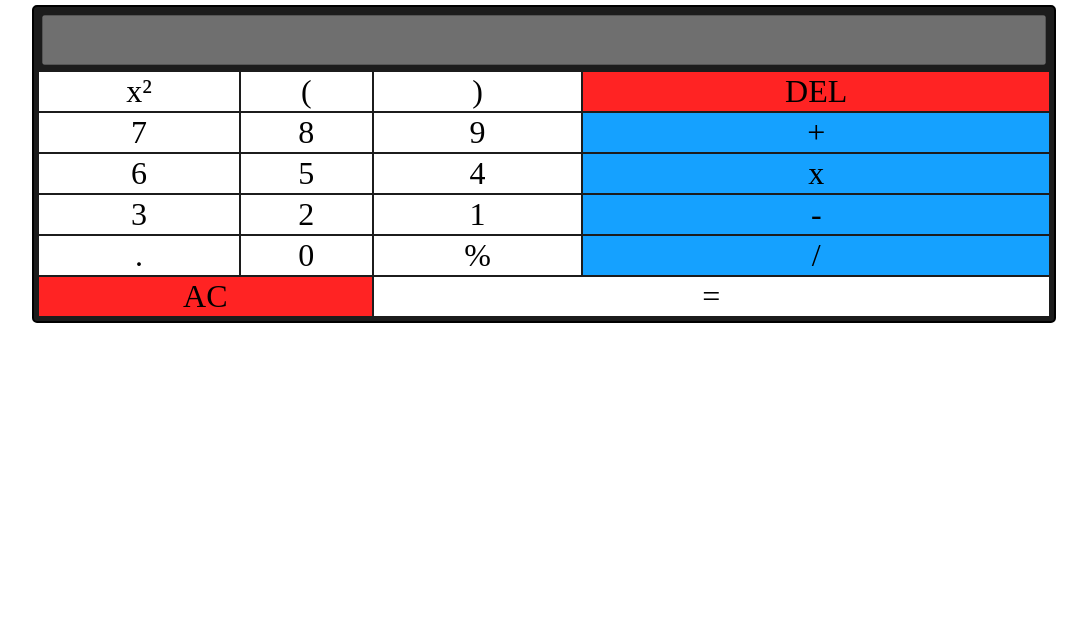
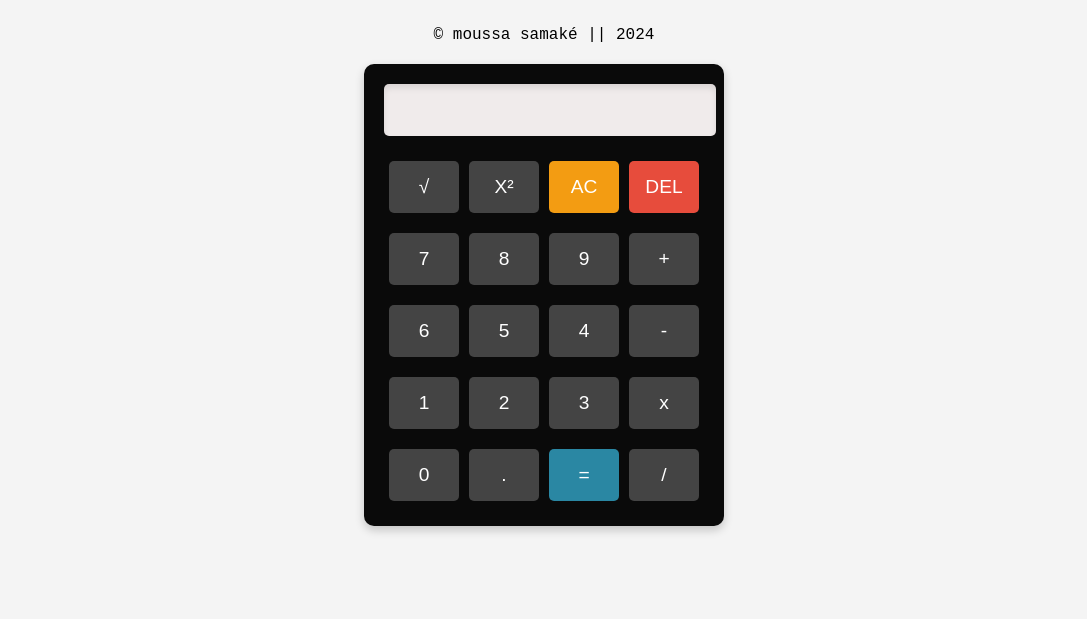
Before and after one commit to Smkboy123/Calculator_table, a plain HTML site: page index.html in a window 1280 px wide. Shown: the part 181-800 px from the top of the page, without its empty margins (96-1183 px from the left). Drawn offline with Linux system fonts and the light colour scheme.

Commit message:
Add files via upload
Ajout d'une nouvelle calculatrice moderne

```diff
--- a/index.html
+++ b/index.html
@@ -1,92 +1,51 @@
 <!DOCTYPE html>
-<html lang="en">
-<head>
-    <meta charset="UTF-8">
-    <meta http-equiv="X-UA-Compatible" content="IE=edge">
-    <meta name="viewport" content="width=device-width, initial-scale=1.0">
+<html lang="fr">
+  <head>
+    <meta charset="UTF-8" />
+    <meta name="viewport" content="width=device-width, initial-scale=1.0" />
     <title>Calculator</title>
-    <style>
-        body{
-            margin:10%;
-        }
-        div{
-            border: solid 2px rgb(0, 0, 0);
-            display: grid;
-            margin:auto;
-            border-radius: 5px;
-            padding: 3px;
-            background: rgba(0, 0, 0, 0.89);
-        }
-        td:hover{
-        				background:rgb(199, 199, 199);
-        				transition:0.1s;
-        }
-
-        tr{
-           background: rgb(255, 255, 255);
-           text-align: center;
-            border: solid 5px rgb(0, 0, 0);
-            font-size: 2rem;
-        }
-        input{
-            height: 50px;
-            font-size: 2.5rem;
-            font-family: Verdana, Geneva, Tahoma, sans-serif;
-            margin: 5px;
-            color: white;
-            text-align: right;
-
-        }
-       .droite{
-        background: rgb(21, 161, 255);
-       }
-       .ac{
-        background: rgba(255, 2, 2, 0.868);
-       }
-    </style>
- </head>
-<body>
-    <h1>Calculatrice</h1>
-    <div class="Contener">
-        <input type="button" id="buton" disabled>
-        <table>
-            <tr>
-                <td onclick="buton.value*=buton.value">x²</td>
-                <td onclick="buton.value+='('">(</td>
-                <td onclick="buton.value+=')'">)</td>
-                <td class="ac" onclick="buton.value=''">DEL</td>
-            </tr>
-            <tr>
-                <td onclick="buton.value+=7">7</td>
-                <td onclick="buton.value+=8">8</td>
-                <td onclick="buton.value+=9">9</td>
-                <td class="droite" onclick="buton.value+='+'">+</td>
-
-            </tr>
-            <tr>
-                <td id="six" onclick="buton.value+=6">6</td>
-                <td onclick="buton.value+=5">5</td>
-                <td name="qtre" onclick="buton.value+=4">4</td>
-                <td class="droite" onclick="buton.value+='*'">x</td>
-            </tr>
-            <tr>
-                <td onclick="buton.value+=3">3</td>
-                <td onclick="buton.value+=2">2</td>
-                <td onclick="buton.value+=1">1</td>
-                <td class="droite" onclick="buton.value+='-'">-</td>
-            </tr>
-            <tr>
-                <td onclick="buton.value+='.'">.</td>
-                <td onclick="buton.value+=0">0</td>
-                <td onclick="buton.value/=100">%</td>
-                <td class="droite" onclick="buton.value+='/'">/</td>
-            </tr>
-            <tr>
-                <td class="ac" onclick="buton.value=''" colspan="2">AC</td>
-                <td colspan="2" onclick="buton.value=eval(buton.value)">=</td>
-            </tr>
-        </table>
+    <link rel="stylesheet" href="style.css" />
+  </head>
+  <body>
+    <div id="container">
+      <h1>Calculatrice</h1>
+      <p>&copy; moussa samaké || 2024</p>
+      <div id="calc_body">
+        <input type="text" disabled id="affiche" />
+        <div class="buttons">
+          <div class="row">
+            <button onclick="racine()">√</button>
+            <button onclick="carre('X²')">X²</button>
+            <button onclick="effacer()" class="ac">AC</button>
+            <button onclick="supprimer()" class="del">DEL</button>
+          </div>
+          <div class="row">
+            <button onclick="ajoutValeur(7)">7</button>
+            <button onclick="ajoutValeur(8)">8</button>
+            <button onclick="ajoutValeur(9)">9</button>
+            <button onclick="ajoutValeur('+')">+</button>
+          </div>
+          <div class="row">
+            <button onclick="ajoutValeur(6)">6</button>
+            <button onclick="ajoutValeur(5)">5</button>
+            <button onclick="ajoutValeur(4)">4</button>
+            <button onclick="ajoutValeur('-')">-</button>
+          </div>
+          <div class="row">
+            <button onclick="ajoutValeur(1)">1</button>
+            <button onclick="ajoutValeur(2)">2</button>
+            <button onclick="ajoutValeur(3)">3</button>
+            <button onclick="ajoutValeur('*')">x</button>
+          </div>
+          <div class="row">
+            <button onclick="ajoutValeur(0)">0</button>
+            <button onclick="ajoutValeur('.')">.</button>
+            <button onclick="calcul()" class="egual">=</button>
+            <button onclick="ajoutValeur('/')">/</button>
+          </div>
+        </div>
+      </div>
     </div>
-
-</body>
+    <script src="script.js"></script>
+  </body>
 </html>
--- /dev/null
+++ b/script.js
@@ -0,0 +1,27 @@
+const input = document.getElementById('affiche');
+
+function ajoutValeur(value) {
+    input.value += value;
+}
+
+function effacer() {
+    input.value = '';
+}
+
+function supprimer() {
+    input.value = input.value.slice(0,-1)
+}
+function carre(value){
+    input.value*=input.value;
+}
+function racine(value){
+    input.value= Math.sqrt(input.value);
+}
+
+function calcul() {
+    try {
+        input.value = eval(input.value);
+    } catch (error) {
+        input.value = 'Erreur';
+    }
+}
--- /dev/null
+++ b/style.css
@@ -0,0 +1,98 @@
+body {
+  font-family: "Courier New", Courier, monospace;
+  display: flex;
+  justify-content: center;
+  align-items: center;
+  height: 100vh;
+  margin: 0;
+  background-color: #f4f4f4;
+}
+
+#container {
+  display: flex;
+  flex-direction: column;
+  justify-content: center;
+  align-items: center;
+}
+
+h1 {
+  color: #333;
+  font-size: 2.5em;
+}
+p {
+  margin-bottom: 20px;
+}
+
+#calc_body {
+  width: 320px;
+  background-color: #0a0a0a;
+  padding: 20px;
+  border-radius: 10px;
+  box-shadow: 0px 4px 10px rgba(0, 0, 0, 0.2);
+}
+
+input#affiche {
+  width: 100%;
+  height: 50px;
+  margin-bottom: 20px;
+  border: none;
+  border-radius: 5px;
+  background-color: #f0ebeb;
+  color: #000000;
+  font-size: 2.2rem;
+  text-align: right;
+  padding-right: 10px;
+  font-weight: bold;
+  box-shadow: inset 0px 4px 6px rgba(0, 0, 0, 0.1);
+}
+
+.buttons {
+  display: flex;
+  flex-direction: column;
+  gap: 10px;
+}
+
+.row {
+  display: flex;
+  justify-content: space-between;
+}
+
+button {
+  flex: 1;
+  padding: 15px;
+  margin: 5px;
+  font-size: 1.2rem;
+  border: none;
+  border-radius: 5px;
+  background-color: #444;
+  color: white;
+  cursor: pointer;
+  transition: background-color 0.2s ease;
+}
+
+/* Bouton AC */
+.ac {
+  background-color: #f39c12;
+}
+
+/* Bouton DEL */
+.del {
+  background-color: #e74c3c;
+}
+/* Bouton Egual */
+.egual {
+  background-color: #2a87a3;
+}
+
+button:hover {
+  background-color: #555;
+}
+
+button:active {
+  background-color: #666;
+}
+
+/* Mise à jour pour des dimensions fixes des boutons */
+button {
+  flex-basis: 75px;
+}
```
Also changed, not shown: oldCalculator.html (added, +92 -0 lines).
